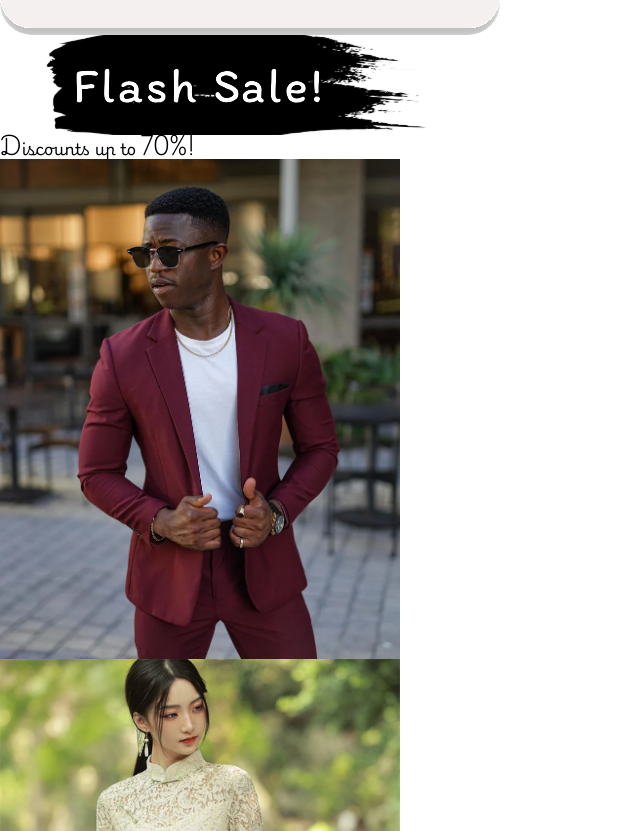
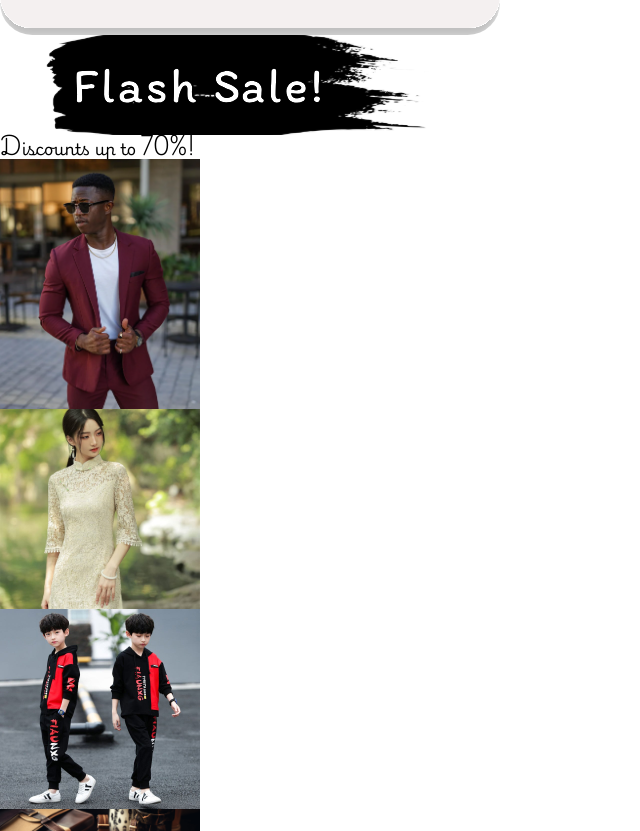
Before and after one commit to Abaijan/ServiseWebFront, a Next.js app: page / in a window 1280 px wide. Shown: the part 929-1760 px from the top of the page, without its empty margins (0-640 px from the left). Built offline with nearby package versions, Linux system fonts and the light colour scheme.

Commit message:
animated front categories

```diff
--- a/src/app/components/home/flashSale.tsx
+++ b/src/app/components/home/flashSale.tsx
@@ -57,23 +57,27 @@ export default function FlashSale() {
                    <h3 className=" ml-10 text-[30px] my-0 mt-auto">Discounts up to 70%!</h3>
                </div>
            </motion.div>
-            <div className="flex gap-5 my-[30px]">
+            <div className="flex max-w-[1440px] h-[340px] overflow-x-scroll croll-y-none  gap-5 my-[30px]">
                     {
                         cards.map((item) => (
-                <motion.div  key={item.id} className="" transition={{duration: 1}} variants={
+                <motion.div
+                    key={item.id} className="z-10 mt-[20px] hover:scale-110 transition duration-500" transition={{duration: item.id * 0.2 }} variants={
                     {
                         hidden: {
                             opacity: 0,
-                            x: -200,
+                            y: 300,
                         },
                         show: {
                             opacity: 1,
-                            x: 0,
+                            y: 0,
+                            animation: "spring(1, 80, 10, 0)",
                         }
                     }
-                }>
-                            <div className="min-w-[400px] h-[600px] bg-cover bg-center items-center">
-                                <Image className="rounded-2xl min-w-full min-h-[600px] object-center object-cover" width={400} height={600} src={item.image} alt={item.category}/>
+                }
+                   initial="hidden" whileInView="show" exit="hidden"
+                >
+                            <div className="bg-cover bg-center items-center">
+                                <Image className="rounded-2xl w-[250px] cursor-pointer h-[300px]   object-center object-cover" width={200} height={300} src={item.image} alt={item.category}/>
                             </div>
                 </motion.div>
                         ))
```
